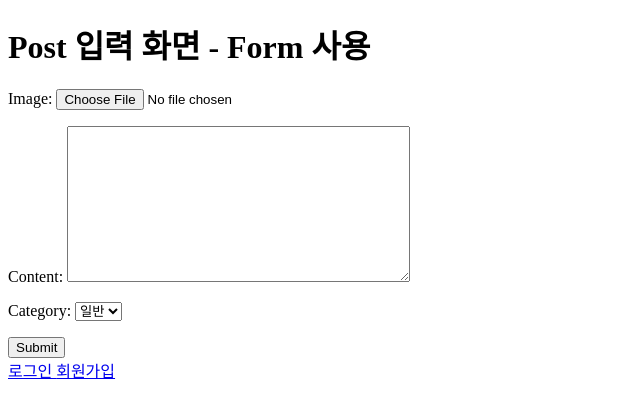
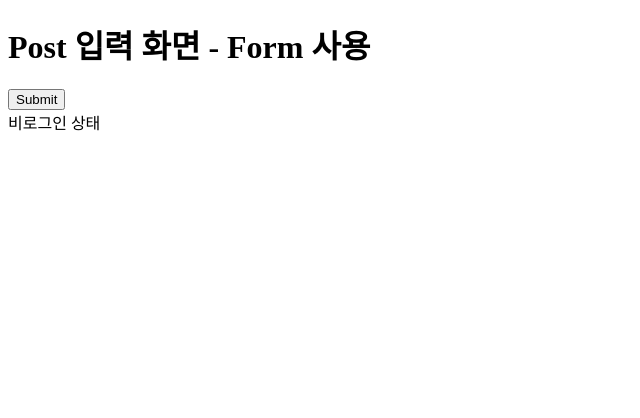
Before and after one commit to Likelion-at-SMWU-12th/BackendSeminar, a Django app: page /posts/form/ in a window 1280 px wide. Shown: the top 418 px of the page, without its empty margins (0-640 px from the left). Run offline with Django 4.2, Linux system fonts and the light colour scheme.

Commit message:
week3_세미나 순서에 맞게 수정

```diff
--- a/week7/myinsta/templates/base.html
+++ b/week7/myinsta/templates/base.html
@@ -1,21 +1,18 @@
 <!DOCTYPE html>
 <html lang="en">
   <head>
-    <meta charset="UTF-8">
-    <meta name="viewport" content="width=device-width, initial-scale=1.0">
+    <meta charset="UTF-8" />
+    <meta name="viewport" content="width=device-width, initial-scale=1.0" />
     <title>{% block title %}{% endblock %} Page | 멋스타그램</title>
   </head>
   <body>
-    <div>
-        {% block content %}
-        {% endblock %}
-    </div>
+    <div>{% block content %} {% endblock %}</div>
     <div>
       {%if request.user.is_authenticated%}
-            <a href = "{%url 'accounts:logout'%}"> 로그아웃 </a>
+        <span> 로그인 상태: {{request.user.username}} </span>
       {%else%}
-            <a href = "{%url 'accounts:login'%}"> 로그인 </a>
-            <a href = "{%url 'accounts:signup'%}"> 회원가입 </a>
+        <span> 비로그인 상태
       {% endif%}
+    </div>
   </body>
 </html>
--- a/week7/myinsta/templates/posts/post_form2.html
+++ b/week7/myinsta/templates/posts/post_form2.html
@@ -9,7 +9,6 @@
   enctype="multipart/form-data"
 >
   {% csrf_token %}
-  <div>{{form.as_p}}</div>
   <div>
     <input type="submit" />
   </div>
--- a/week7/posts/forms.py
+++ b/week7/posts/forms.py
@@ -4,13 +4,7 @@ from .models import Post # Post 모델 import
 
 class PostBasedForm(forms.Form):
     image = forms.ImageField()
-    #content = forms.CharField()
-    content = forms.CharField(widget=forms.Textarea)
-    CATEGORY_CHOICES =[
-        ('1', '일반'),
-        ('2', '계정'),
-    ]
-    category = forms.ChoiceField(choices=CATEGORY_CHOICES)
+    content = forms.CharField()
 
 # Model Forms
 class PostModelForm(forms.ModelForm):
--- a/week7/users/models.py
+++ b/week7/users/models.py
@@ -2,10 +2,6 @@ from typing import Any
 from django.db import models
 from django.contrib.auth.models import AbstractUser, UserManager as DjangoUserManger
 # Create your models here.
-
-class UserInfo(models.Model):
-    phone_sub = models.CharField(verbose_name='보조 전화번호', max_length=11)
-    user = models.ForeignKey(to='User', on_delete=models.CASCADE) # User을 Foreign Key로
 
 class UserManager(DjangoUserManger):
     def _create_user(self, username, email, password, **extra_fields):
```
Lines whose indentation alone changed are shown as unchanged.
